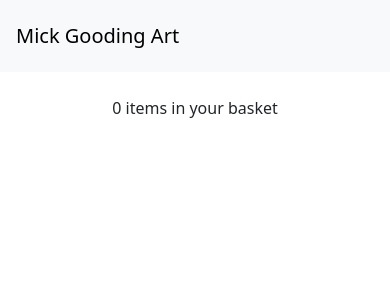
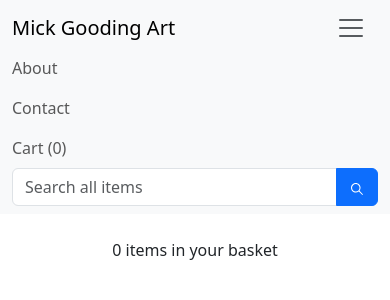
Before and after one commit to alexgooding/mick-gooding-website, a React (Create React App) app in the folder ui/: page /cart in a window 390 px wide. Shown: the top 300 px of the page. Built offline with nearby package versions, Linux system fonts and the light colour scheme.

Commit message:
collapse navbar using toggler

```diff
--- a/ui/package.json
+++ b/ui/package.json
@@ -3,6 +3,7 @@
   "version": "0.1.0",
   "private": true,
   "dependencies": {
+    "@popperjs/core": "^2.11.8",
     "@testing-library/jest-dom": "^5.17.0",
     "@testing-library/react": "^13.4.0",
     "@testing-library/user-event": "^13.5.0",
@@ -12,6 +13,7 @@
     "react-bootstrap": "^2.9.1",
     "react-dom": "^18.2.0",
     "react-icons": "^4.12.0",
+    "react-popper": "^2.3.0",
     "react-router-dom": "^6.21.0",
     "react-scripts": "5.0.1",
     "web-vitals": "^2.1.4"
--- a/ui/src/App.js
+++ b/ui/src/App.js
@@ -1,5 +1,6 @@
-import { Routes, Route } from 'react-router-dom';
+import { Routes, Route } from "react-router-dom";
 import "bootstrap/dist/css/bootstrap.min.css";
+import "bootstrap/dist/js/bootstrap.bundle.min.js";
 
 import "./styles/App.css";
 import NavBar from "./components/NavBar";
--- a/ui/src/components/Cart.js
+++ b/ui/src/components/Cart.js
@@ -42,7 +42,7 @@
 
   return (
     <div className="container mb-4">
-      <div className="row my-4">
+      <div className="row my-4 text-center">
         <span>
           {headerText}
         </span>
--- a/ui/src/components/NavBar.js
+++ b/ui/src/components/NavBar.js
@@ -1,23 +1,73 @@
-import React from "react";
+import React, { useState, useEffect } from "react";
 import { Link } from "react-router-dom";
 
 import { useCart } from "../contexts/CartContext";
 import SearchBar from "./SearchBar";
 import ShoppingCartIcon from "./CartIcon";
 
-
 const NavBar = () => {
   const { getQuantityOfAllProducts } = useCart();
+  const totalQuantity = getQuantityOfAllProducts();
+  const [navbarCollapsed, setNavbarCollapsed] = useState(true);
+  let cartCollapse = null;
+  let cartNav = null;
 
-  const totalQuantity = getQuantityOfAllProducts();
+  useEffect(() => {
+    // Handle window being resized dynamically
+    const handleResize = () => {
+      const shouldCollapse = window.innerWidth < 992;
+      setNavbarCollapsed(shouldCollapse);
+    };
+
+    handleResize();
+
+    window.addEventListener("resize", handleResize);
+
+    return () => {
+      window.removeEventListener("resize", handleResize);
+    };
+  }, []);
+
+  // Set the relevant cart element dependent on the state of the navbar
+  if (navbarCollapsed) {
+    cartCollapse = (
+      <li className="nav-item">
+        <Link to="/cart" className="nav-link">
+          Cart ({totalQuantity})
+        </Link>
+      </li>
+    );
+  } else {
+    cartNav = (
+      <ul className="navbar-nav ms-auto">
+        <li className="nav-item">
+          <Link to="/cart">
+            <ShoppingCartIcon value={totalQuantity} className="shopping-cart" />
+          </Link>
+        </li>
+      </ul>
+    );
+  }
 
   return (
-    <nav className="navbar navbar-expand-lg navbar-light bg-light p-3">
+    <nav className="navbar navbar-expand-lg navbar-light bg-light">
+      <div className="container-fluid">
         <Link to="/" className="navbar-brand">
           Mick Gooding Art
         </Link>
-      <div className="navbar collapse navbar-collapse w-100" id="navbar">
-        <ul className="navbar-nav align-items-center">
+        <button
+          className="navbar-toggler border-0"
+          type="button"
+          data-bs-toggle="collapse"
+          data-bs-target="#primary-navbar"
+          aria-controls="primary-navbar"
+          aria-expanded="false"
+          aria-label="Toggle navigation"
+        >
+          <span className="navbar-toggler-icon"></span>
+        </button>
+        <div className="navbar-collapse" id="primary-navbar">
+          <ul className="navbar-nav">
             <li className="nav-item">
               <Link to="/about" className="nav-link">
                 About
@@ -28,17 +78,13 @@
                 Contact
               </Link>
             </li>
+            {cartCollapse}
             <li className="nav-item">
               <SearchBar />
             </li>
           </ul>
-        <ul className="navbar-nav align-items-center ms-auto">
-          <li className="nav-item">
-            <Link to="/cart">
-              <ShoppingCartIcon value={totalQuantity} className="shopping-cart"/>
-            </Link>
-          </li>
-        </ul>
+          {cartNav}
+        </div>
       </div>
     </nav>
   );
--- a/ui/src/components/Painting.js
+++ b/ui/src/components/Painting.js
@@ -49,7 +49,7 @@
   };
 
   return (
-    <div className="d-flex flex-column h-100">
+    <div className="d-flex flex-column h-100 text-center">
       <div className={`${fullScreen ? "full-screen" : ""}`} onClick={toggleFullScreen}>
         <img
           src={fullScreen ? highResImagePath : lowResImagePath}
--- a/ui/src/styles/App.css
+++ b/ui/src/styles/App.css
@@ -1,7 +1,3 @@
-.App {
-  text-align: center;
-}
-
 .icon-button {
   appearance: none;
   -webkit-appearance: none;
```
Also changed, not shown: 1 other file (tests, documents, lock files or other folders). Lines whose indentation alone changed are shown as unchanged.
